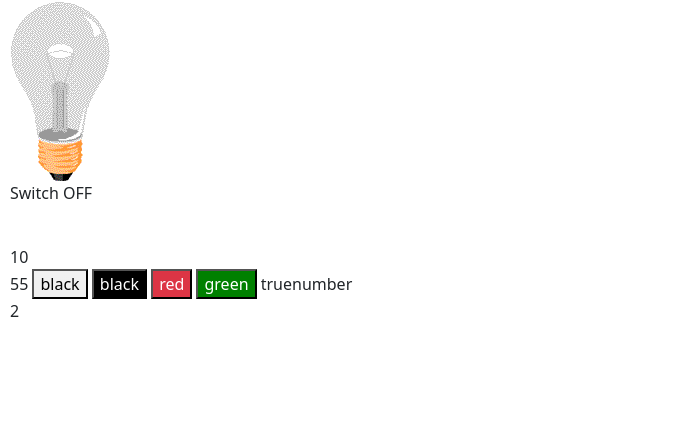
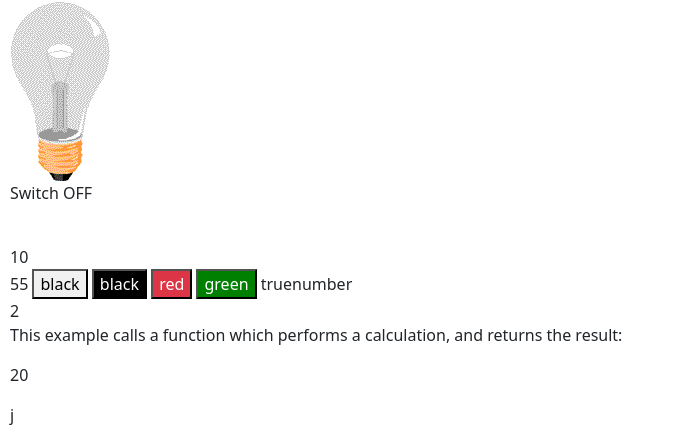
Before and after one commit to jaydipgohil1/javascript, a plain HTML site: page index.html in a window 1280 px wide. Shown: the part 409-846 px from the top of the page, without its empty margins (0-674 px from the left). Before the commit the page ends 800 px from the top, so only its background shows below. Drawn offline with nearby package versions, Linux system fonts and the light colour scheme.

Commit message:
14-06-2022 morning

```diff
--- a/index.html
+++ b/index.html
@@ -121,7 +121,47 @@
         document.write("<br>");
         document.write(10 & 2);
 
+        // console.log(xa);
+        const man = {
+            name: "jaydip",
+            age: 24
+
+        };
+
+
     </script>
+    <p>This example calls a function which performs a calculation, and returns the result:</p>
+    <p id="function"></p>
+    <script>
+        function myFunction(p1, p2) {
+            document.writeln("j");
+            return p1 * p2;
+        }
+        document.getElementById("function").innerHTML = myFunction(5, 4);
+        {
+            const car = {
+                name: "jaydip gohil",
+                study: "Mca",
+                y: 2022
+            };
+            console.log("name :" + car.name + "\n" +
+                "study :" + car.study + "\n" +
+                "passing year :" + car.y + "\n"
+            );
+            const person = {
+                firstName: "John",
+                lastName: "Doe",
+                id: 5566,
+                fullName: function () {
+                    return this.firstName + " " + this.lastName;
+                }
+            };
+            console.log(person.fullName() + "\n");
+            console.log(car['name'] + " " + car["study"]);
+        }
+    </script>
+
+
 
 
 </body>
```
